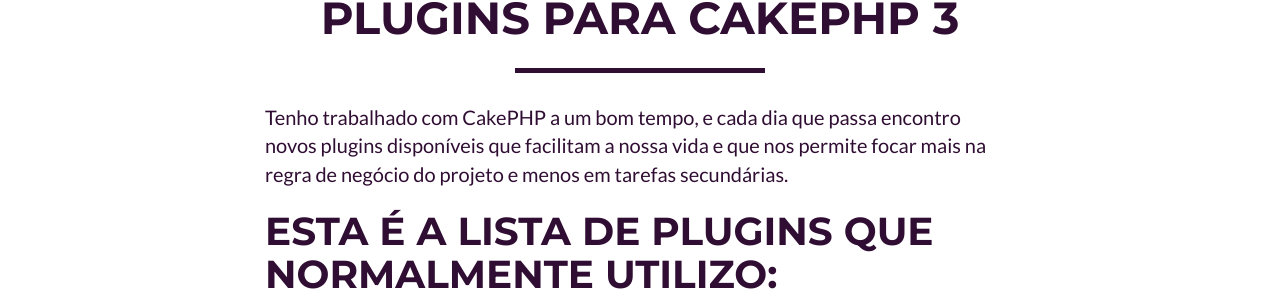
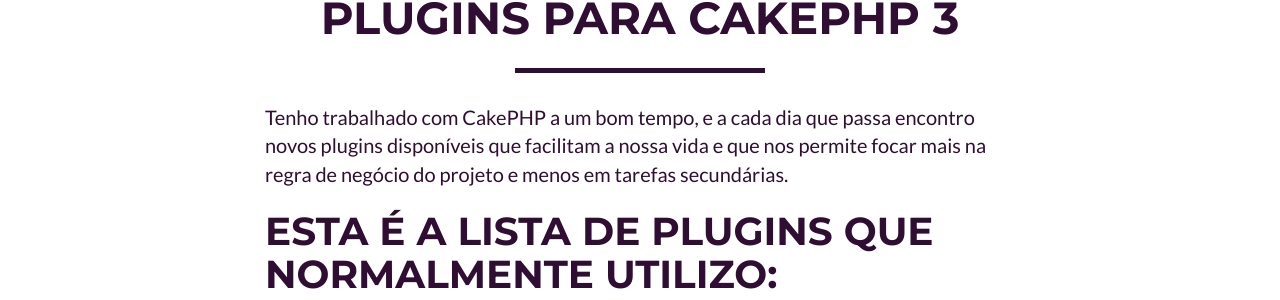
Before and after one commit to rochamarcelo/rochamarcelo.github.io, a Jekyll site: the page built from _posts/2015-11-21-plugins-para-cakephp-3.markdown, in a window 1280 px wide and 1241 px high. Shown: the part 128-428 px from the top of the window. Built offline with Jekyll 4.4.1, drawn with Linux system fonts in a browser that asks for light colours.

```diff
--- a/_posts/2015-11-21-plugins-para-cakephp-3.markdown
+++ b/_posts/2015-11-21-plugins-para-cakephp-3.markdown
@@ -4,7 +4,7 @@ title:  Plugins para CakePHP 3
 date:   2015-11-21
 ---
 
-Tenho trabalhado com CakePHP a um bom tempo, e cada dia que passa encontro novos plugins disponíveis que facilitam a nossa vida e que nos permite focar mais na regra de negócio do projeto e menos em tarefas secundárias.
+Tenho trabalhado com CakePHP a um bom tempo, e a cada dia que passa encontro novos plugins disponíveis que facilitam a nossa vida e que nos permite focar mais na regra de negócio do projeto e menos em tarefas secundárias.
 
 # Esta é a lista de plugins que normalmente utilizo:
 
```
